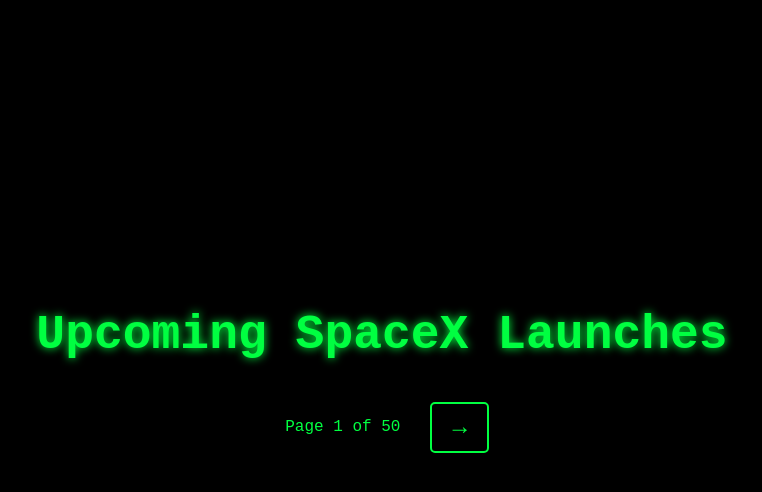
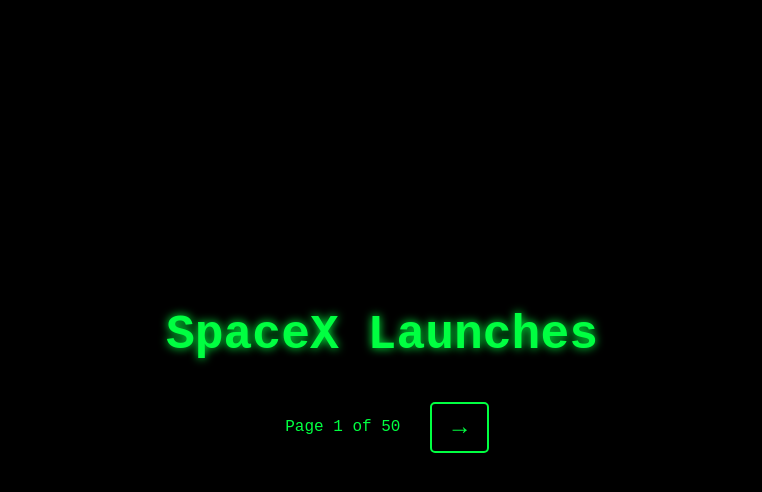
Before and after one commit to lazar-savko/space-x, a Flask app: page / in a window 1280 px wide. Shown: the top 492 px of the page, without its empty margins (258-1020 px from the left). Run offline with Flask 3, Linux system fonts and the light colour scheme; data that the repository does not hold is empty.

Commit message:
html fix

```diff
--- a/templates/index.html
+++ b/templates/index.html
@@ -7,7 +7,7 @@
     <link rel="stylesheet" href="{{ url_for('static', filename='styles.css') }}">
 </head>
 <body>
-    <h1>Upcoming SpaceX Launches</h1>
+    <h1>SpaceX Launches</h1>
     <div class="pagination">
         {% if page > 1 %}
             <a href="{{ url_for('index', page=page-1) }}">&larr;</a>
```
